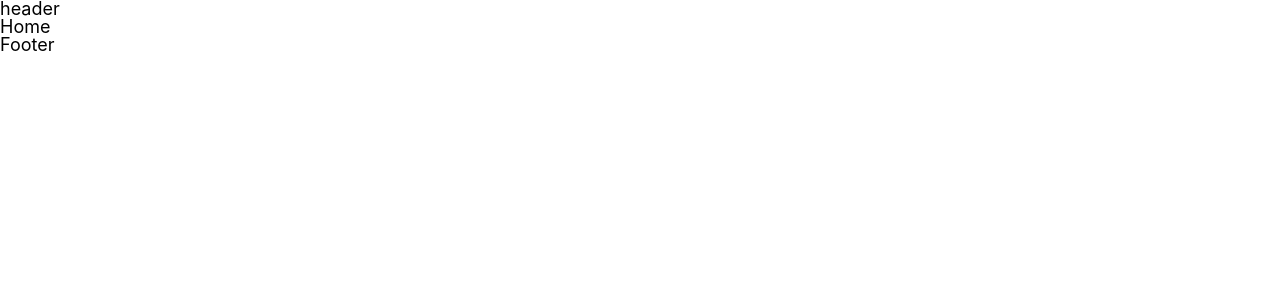
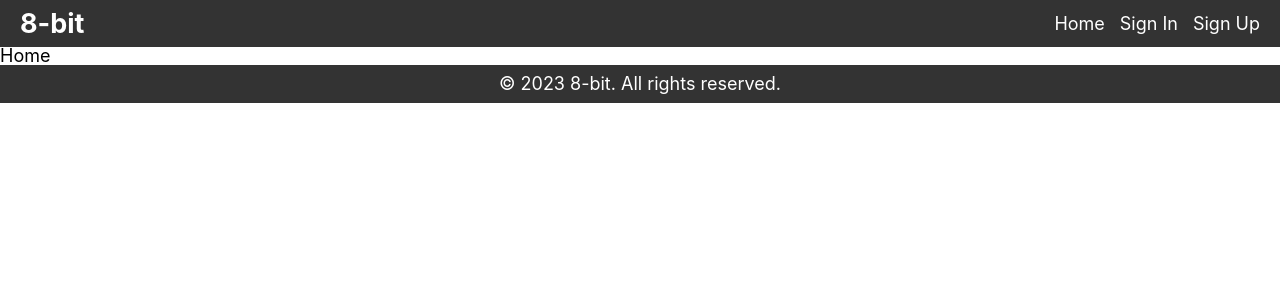
Before and after one commit to 9weeks-app-web/Team-8, a React (Vite) app in the folder 8-bit/: page / in a window 1280 px wide. Shown: the top 300 px of the page. Built offline with nearby package versions, Linux system fonts and the light colour scheme; a web font is replaced by a local one.

Commit message:
🎨[Style]임시 헤더, 푸터 스타일링

```diff
--- a/8-bit/src/layout/Footer.tsx
+++ b/8-bit/src/layout/Footer.tsx
@@ -1,5 +1,20 @@
+// Footer.js
+import styled from "@emotion/styled";
+
+const FooterContainer = styled.footer`
+  background-color: #333;
+  color: white;
+  text-align: center;
+  padding: 10px 20px;
+  width: 100%;
+`;
+
 function Footer() {
-  return <div>Footer</div>;
+  return (
+    <FooterContainer>
+      <p>&copy; {new Date().getFullYear()} 8-bit. All rights reserved.</p>
+    </FooterContainer>
+  );
 }
 
 export default Footer;
--- a/8-bit/src/layout/Header.tsx
+++ b/8-bit/src/layout/Header.tsx
@@ -1,5 +1,47 @@
+// Header.js
+import { Link } from "react-router-dom";
+import styled from "@emotion/styled";
+
+const HeaderContainer = styled.header`
+  background-color: #333;
+  color: white;
+  padding: 10px 20px;
+`;
+
+const Nav = styled.nav`
+  display: flex;
+  justify-content: space-between;
+  align-items: center;
+`;
+
+const Logo = styled.h1`
+  margin: 0;
+  font-size: 1.5em;
+`;
+
+const NavLink = styled(Link)`
+  color: white;
+  margin-left: 15px;
+  text-decoration: none;
+
+  &:hover {
+    text-decoration: underline;
+  }
+`;
+
 function Header() {
-  return <div>header</div>;
+  return (
+    <HeaderContainer>
+      <Nav>
+        <Logo>8-bit</Logo>
+        <div>
+          <NavLink to="/">Home</NavLink>
+          <NavLink to="/signin">Sign In</NavLink>
+          <NavLink to="/signup">Sign Up</NavLink>
+        </div>
+      </Nav>
+    </HeaderContainer>
+  );
 }
 
 export default Header;
--- a/8-bit/src/pages/SignUp.tsx
+++ b/8-bit/src/pages/SignUp.tsx
@@ -28,13 +28,13 @@ const Button = styled.button`
   width: 100%;
   padding: 10px;
   border: none;
-  background-color: #28a745;
+  background-color: #007bff;
   color: white;
   border-radius: 4px;
   cursor: pointer;
 
   &:hover {
-    background-color: #218838;
+    background-color: #0056b3;
   }
 `;
 
```
